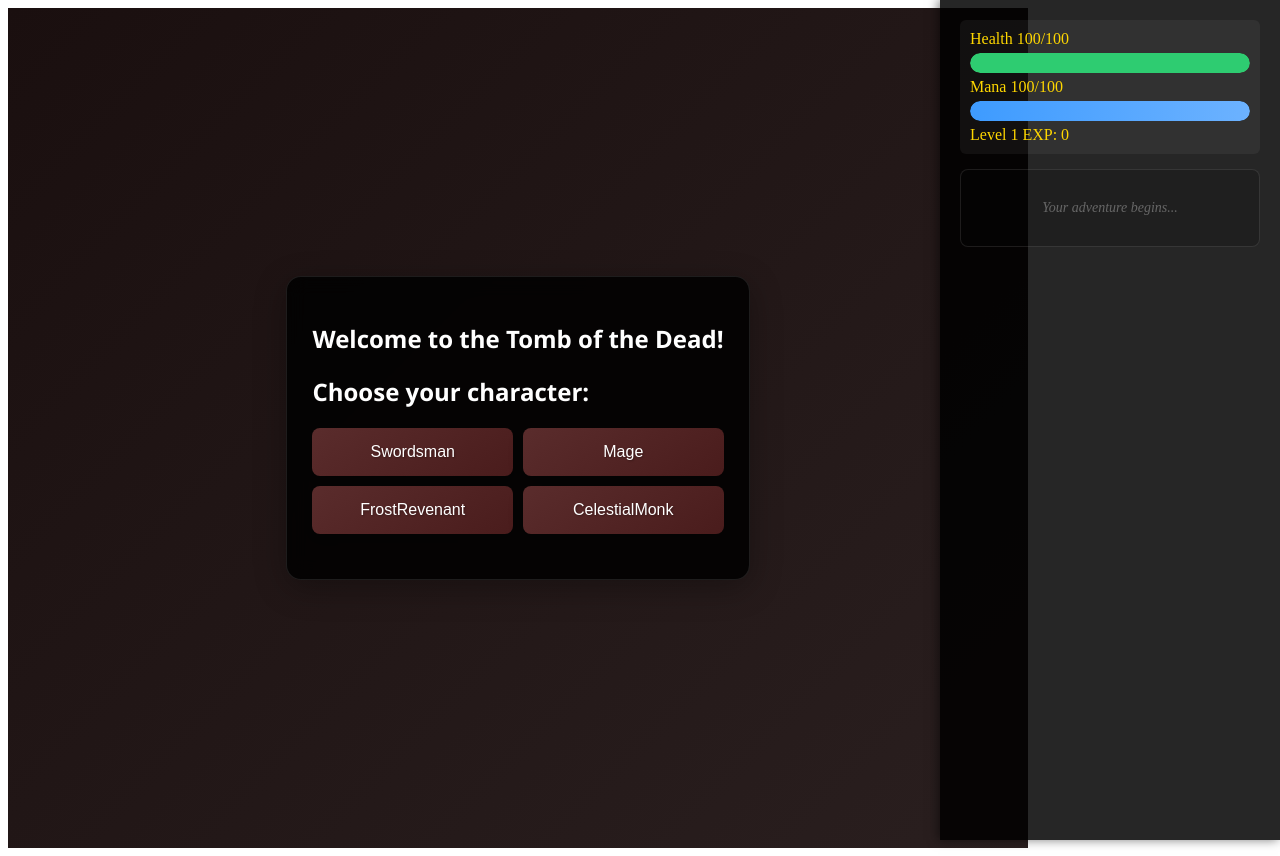
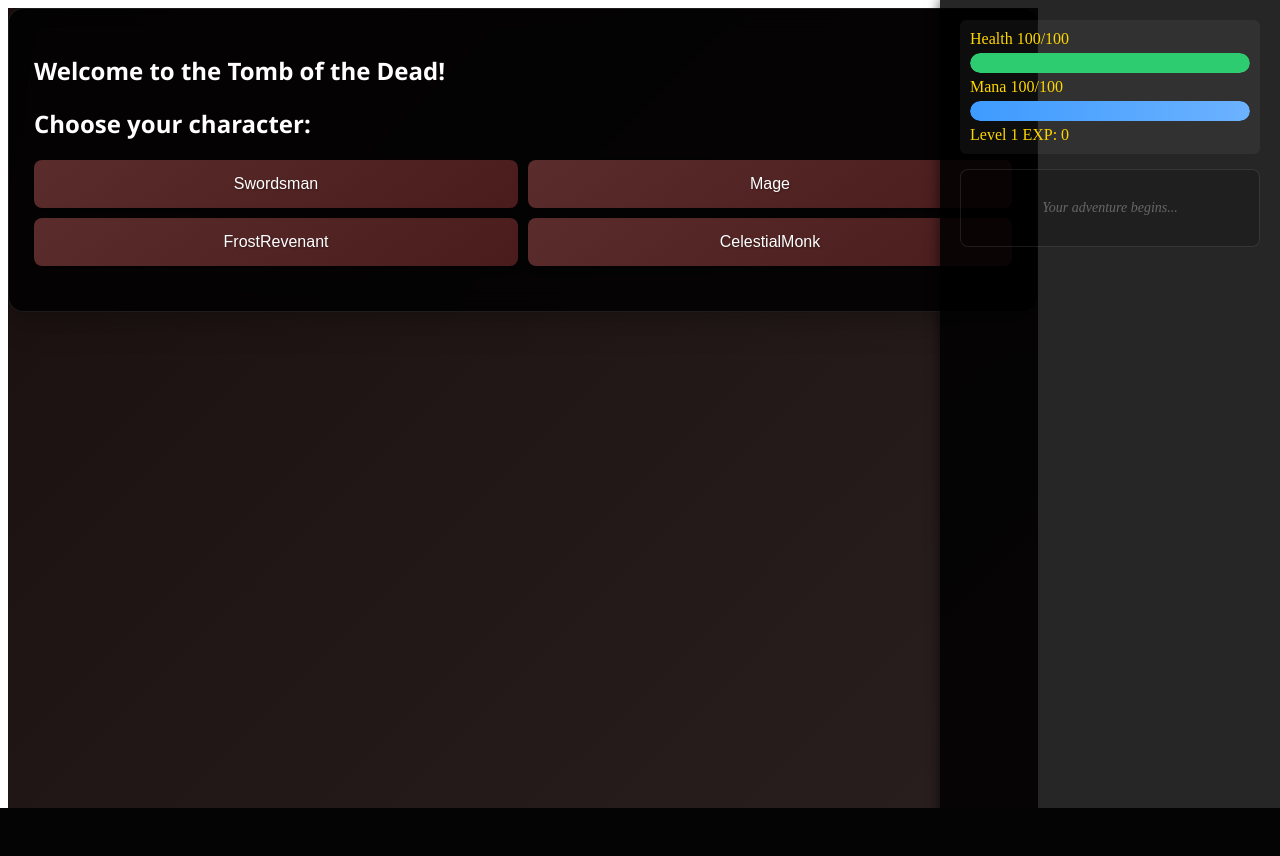
Before and after one commit to AngelM0017/project2comp150sp25_dungeon_game, a Flask app: page / in a window 1280 px wide. After the commit the page ends 808 px from the top, so only its background shows below. Run offline with Flask 3, Linux system fonts and the light colour scheme.

Commit message:
Restored to '83be9fbcb30990d37e13a515280ba331b5d92667'
Replit-Restored-To: 83be9fbcb30990d37e13a515280ba331b5d92667

```diff
--- a/static/styles.css
+++ b/static/styles.css
@@ -8,16 +8,14 @@
 
 .game-container {
   position: relative;
-  width: calc(100vw - 300px);
+  width: calc(100vw - 250px); /* Reduced from 300px for more game space */
   height: 100vh;
   margin: 0;
-  padding: 20px;
+  padding: 0;
   font-family: 'Segoe UI', Arial, sans-serif;
   overflow: hidden;
   background: linear-gradient(135deg, #1a0f0f 0%, #2a1f1f 100%);
-  display: flex;
-  justify-content: center;
-  align-items: center;
+  float: left; /* Ensure it stays on the left */
 }
 
 .screen {
@@ -167,14 +165,16 @@ button:disabled {
 }
 
 .room {
-  position: relative;
-  width: 800px;
-  height: 600px;
+  position: absolute;
+  width: 1024px; /* Increased from 800px */
+  height: 768px; /* Increased from 600px */
+  left: 50%;
+  top: 50%;
+  transform: translate(-50%, -50%);
   background: linear-gradient(45deg, #1a1a2e, #16213e);
   border: 2px solid #2a2a4e;
   border-radius: 8px;
   transition: all 0.5s ease-in-out;
-  margin: auto;
 }
 
 .room.active {
@@ -759,8 +759,6 @@ button:disabled {
   transform-origin: center bottom;
   transition: transform 0.2s ease, left 0.1s ease, top 0.1s ease;
   z-index: 100;
-  left: calc(50% - 20px);
-  top: calc(50% - 30px);
 }
 
 /* Base player sprite structure with improved visibility */
```
